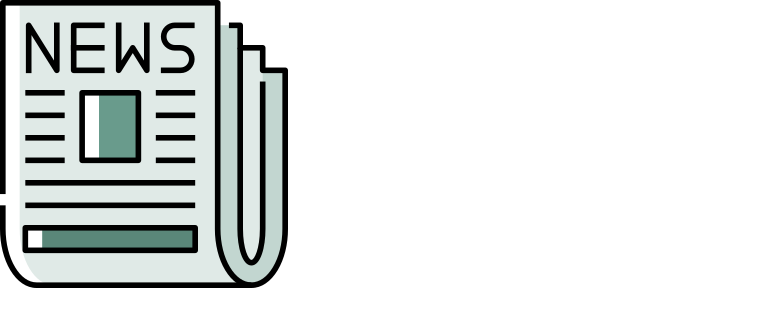
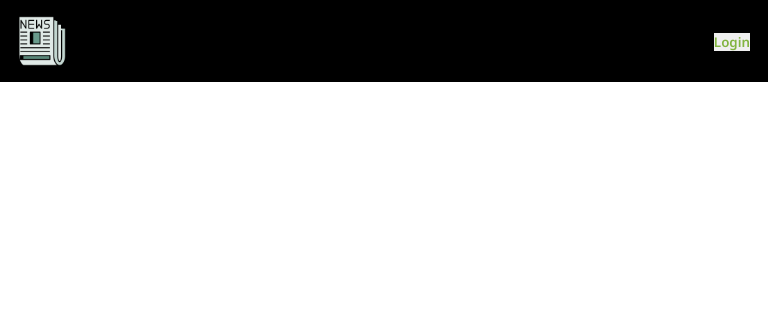
Before and after one commit to Smriti-Mhrz/newsletter, a React (Create React App) app: page / in a window 768 px wide. Shown: the top 326 px of the page. Built offline with nearby package versions, Linux system fonts and the light colour scheme.

Commit message:
navbar at 768px done

```diff
--- a/src/assets/style/components/navbar.scss
+++ b/src/assets/style/components/navbar.scss
@@ -56,30 +56,102 @@
         .link-login {
           padding: 16px;
           line-height: 2;
+          display: flex;
+          flex-direction: column;
           button {
             border: none;
             outline: none;
             background-color: transparent;
             color: white;
             cursor: pointer;
-          }
-          h4 {
-            font-weight: 600;
-            color: #82b440;
+            &:nth-child(2) {
+              h4 {
+                font-weight: 600;
+                color: #82b440;
+              }
+            }
           }
         }
       }
     }
   }
 }
-@media (min-width: 576px) and (max-width: 768px) {
+@media (min-width: 577px) and (max-width: 768px) {
   .navbar {
+    width: 100%;
+    background-color: #000000;
+    padding: 16px;
     .navbar__items {
-      .items-hamicon {
-        display: none;
+      display: flex;
+      align-items: center;
+      justify-content: space-between;
+      .items-logo {
+        height: 50px;
+        width: 50px;
+        cursor: pointer;
+        img {
+          width: 100%;
+          height: 50px;
+        }
       }
       .items-links {
         position: static;
+        display: flex;
+        align-items: center;
+        justify-content: space-between;
+        gap: 10px;
+        .link-search {
+          display: none;
+        }
+        .link-categories {
+          ul {
+            display: flex;
+            align-items: center;
+            justify-content: space-between;
+            gap: 10px;
+            overflow: hidden;
+            li {
+              list-style: none;
+              cursor: pointer;
+              color: white;
+              transition: 250ms ease;
+              &:hover {
+                color: #82b440;
+              }
+            }
+          }
+        }
+        .link-login {
+          button {
+            background: transparent;
+            color: #82b440;
+            border: none;
+            outline: none;
+            cursor: pointer;
+            span {
+              svg {
+                font-size: 30px;
+              }
+            }
+            &:nth-child(1) {
+              display: none;
+            }
+            &:nth-child(2) {
+              padding: 5px 16px;
+              border: 1px solid #82b440;
+              transition: 250ms ease;
+              h4 {
+                color: #82b440;
+              }
+              &:hover {
+                background-color: #82b440;
+                h4 {
+                  color: white;
+                }
+              }
+            }
+          }
+        }
       }
     }
   }
--- a/src/components/Navbar.jsx
+++ b/src/components/Navbar.jsx
@@ -2,16 +2,9 @@ import React, { useEffect, useState } from "react";
 import MenuIcon from "@mui/icons-material/Menu";
 import { AccountCircleIcon, CloseIcon } from "../assets/icons/icons";
 import logo from "../assets/images/newspaper.png";
-const categories = [
-  "Business",
-  "Entertainment",
-  "Health",
-  "Science",
-  "Sports",
-  "Techonology",
-];
+const categories = ["Business", "Entertainment", "Health", "Science", "Sports"];
 export const Navbar = () => {
-  const [iconState, setIconState] = useState(true);
+  const [iconState, setIconState] = useState(false);
   const [iconToggle, setIconToggle] = useState(<MenuIcon fontSize="large" />);
   const toggleIcon = () => {
     if (iconState) {
@@ -24,8 +17,10 @@ export const Navbar = () => {
   };
   useEffect(() => {
     const handleCategory = () => {
-      if (window.innerWidth >= 576) {
+      if (window.innerWidth > 576) {
         setIconState(false);
+      } else {
+        setIconState(true);
       }
     };
     window.addEventListener("resize", handleCategory);
@@ -58,7 +53,9 @@ export const Navbar = () => {
                   <AccountCircleIcon fontSize="large" />
                 </span>
               </button>
-              <h4>Login</h4>
+              <button>
+                <h4>Login</h4>
+              </button>
             </div>
           </div>
         ) : (
```
